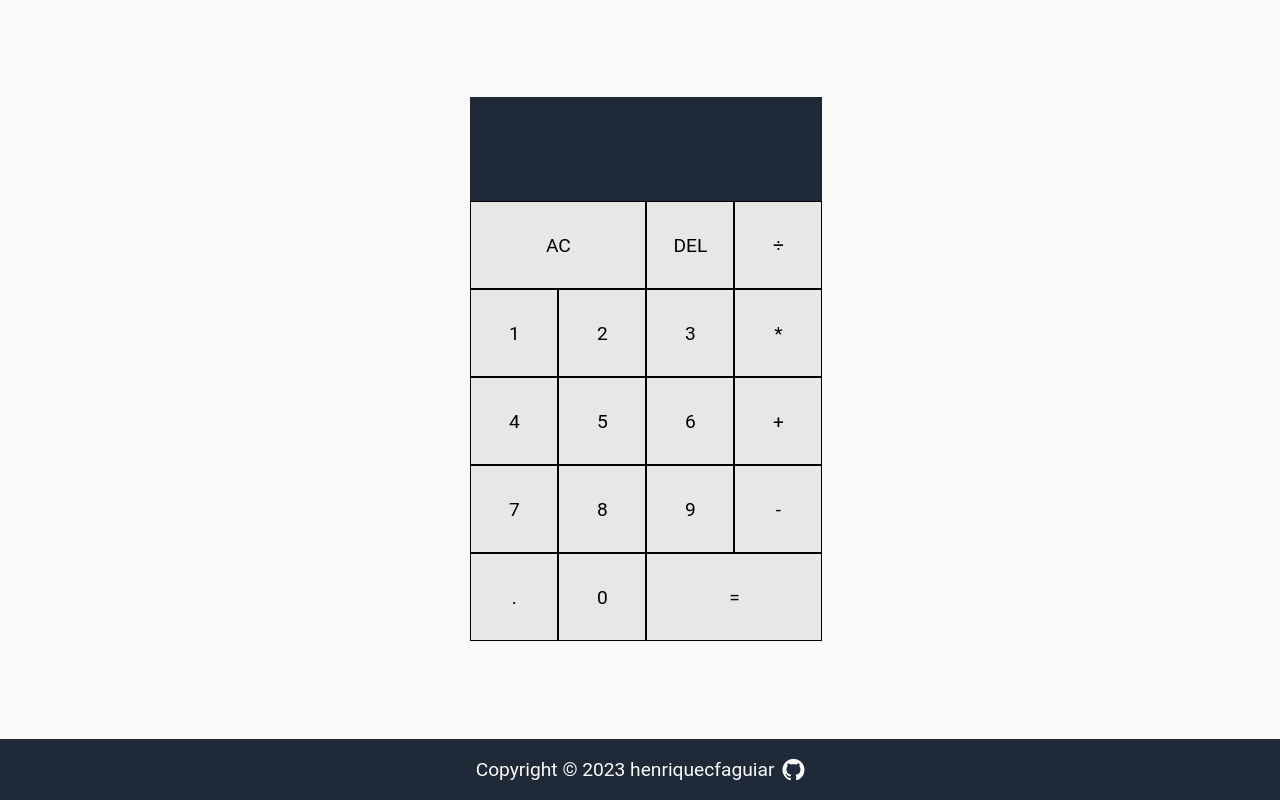
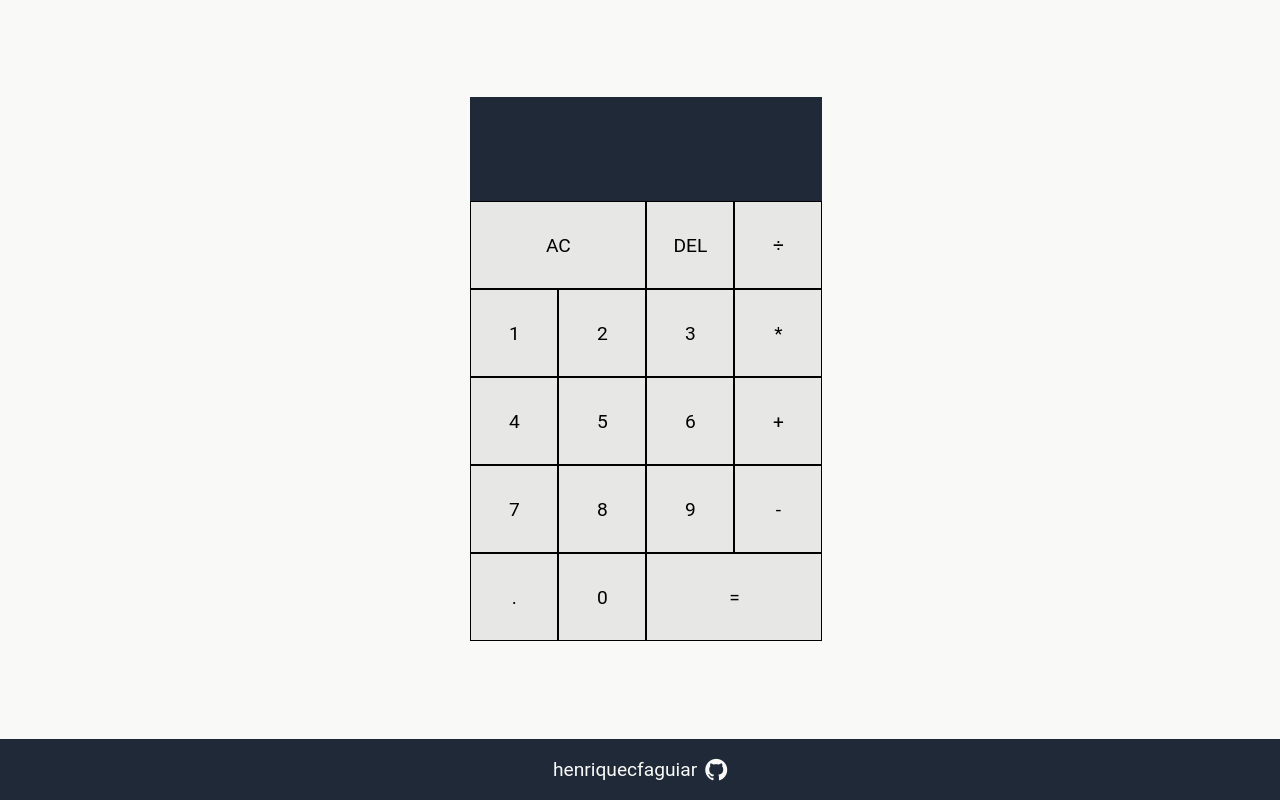
Before and after one commit to henriquecfaguiar/calculator, a plain HTML site: page index.html in a window 1280 px wide. Drawn offline with Linux system fonts and the light colour scheme.

Commit message:
Change footer text

```diff
--- a/index.html
+++ b/index.html
@@ -37,7 +37,7 @@
     <button class="equal span-two">=</button>
   </div>
   <footer>
-    <p>Copyright © 2023 henriquecfaguiar</p>
+    <p>henriquecfaguiar</p>
     <a href="https://github.com/henriquecfaguiar">
       <i class="fa fa-github fa-lg"></i>
   </footer>
```
